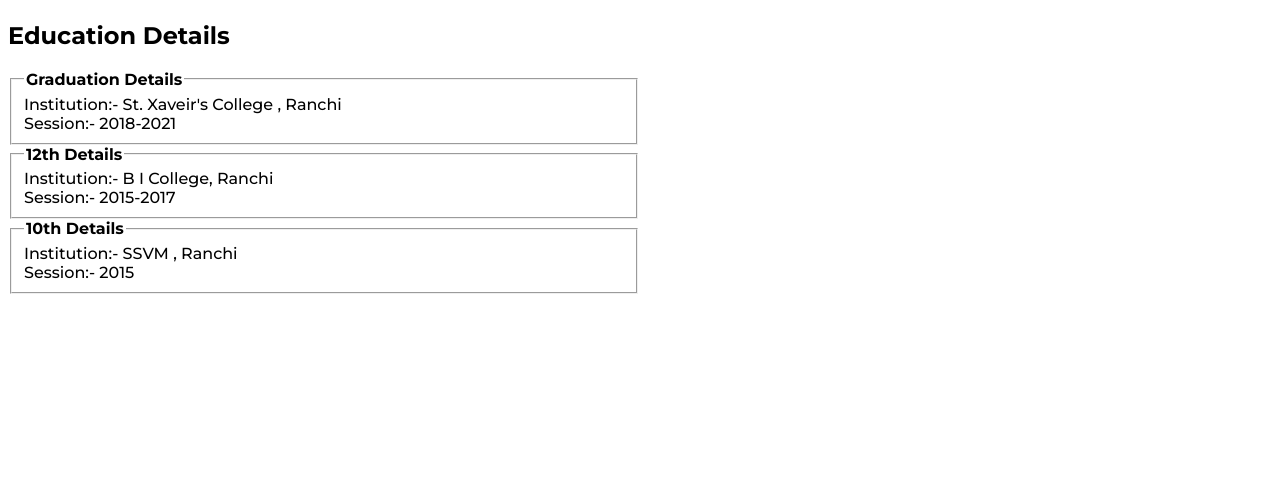
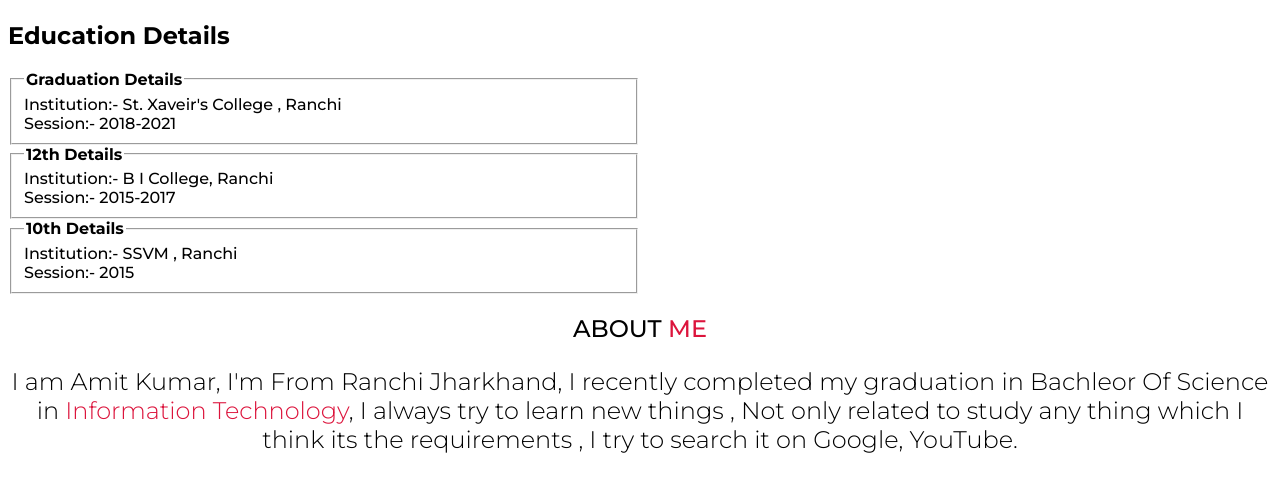
Before and after one commit to Amitkr1224/terminal_try.github.io, a plain HTML site: page index.html in a window 1280 px wide. Shown: the part 103-594 px from the top of the page. Drawn offline with Linux system fonts and the light colour scheme.

Commit message:
3rd Commit

```diff
--- a/css/style.css
+++ b/css/style.css
@@ -18,3 +18,19 @@ p{
 .edu{
     width: 50%
 }
+.me{
+    /* max-width: 50%; */
+    /* left: 20px; */
+    right: 50%;
+}
+.me h2{
+    text-align: center;
+    font-weight: 500;
+    text-transform: uppercase;
+}
+.me p{
+    font-weight: 300;
+}
+.me span{
+    color: crimson;
+}
--- a/index.html
+++ b/index.html
@@ -5,6 +5,8 @@
 </head>
 <h1>My Name Is <span>Amit</span> Kumar</h1>
 <p>I am From Ranchi, Jharkhand</p>
+
+<!-- Education Details -->
 <h2>Education Details</h2>
 <div class="edu">
 <fieldset>
@@ -23,6 +25,13 @@
     <label>Session:- 2015</label>
 </fieldset>
 </div>
+<!-- End Education Section -->
 
+<!-- About Section -->
+<div class="me">
+    <h2>About <span>Me</span></h2>
+    <p>I am Amit Kumar, I'm From Ranchi Jharkhand, I recently completed my graduation in Bachleor Of Science in <span>Information Technology</span>, I always try to learn new things , Not only related to study any thing which I think its the requirements , I try to search it on Google, YouTube.</p>
+</div>
+<!-- End About Section -->
 </body>
 </html>
```
